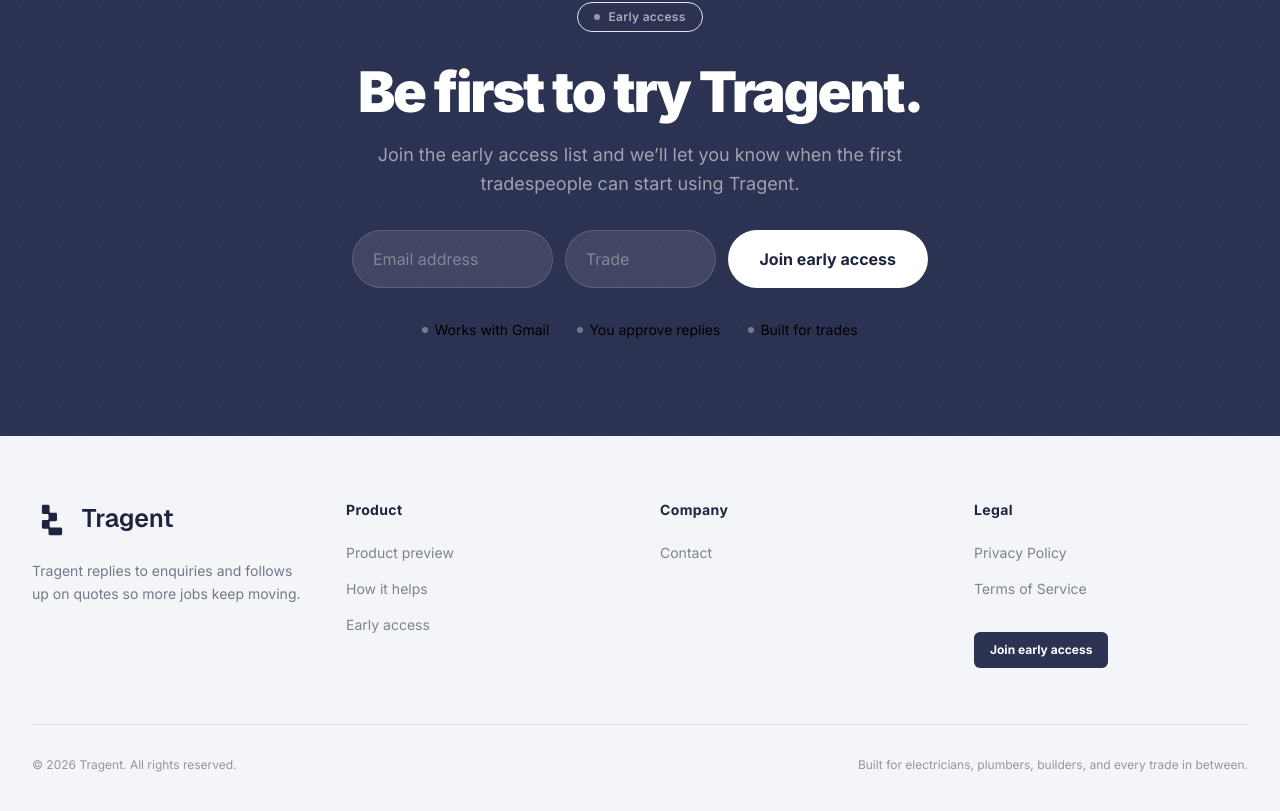
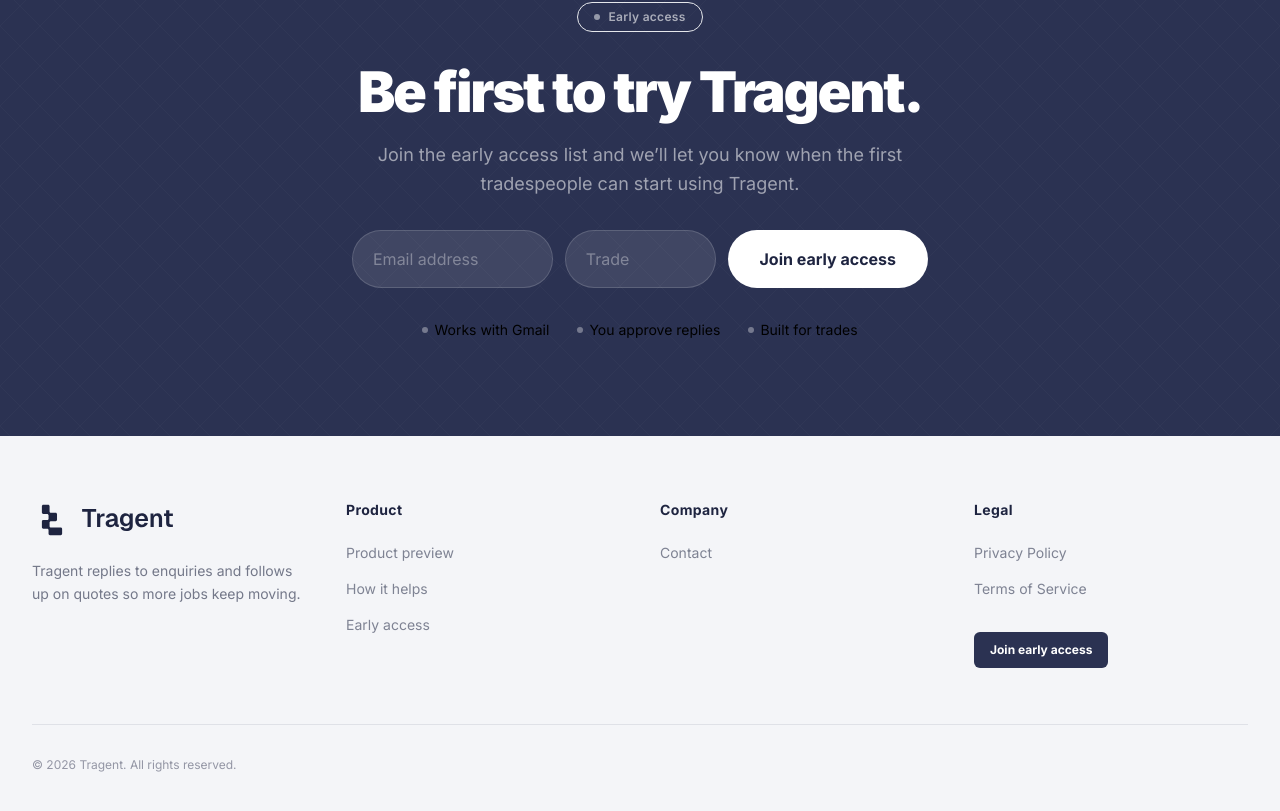
Before and after one commit to joecootes/tragent-website, a React (Vite) app: page / in a window 1280 px wide. Shown: the part 2159-2970 px from the top of the page. Built offline with nearby package versions, Linux system fonts and the light colour scheme.

Commit message:
Update Footer.jsx

```diff
--- a/src/components/Footer.jsx
+++ b/src/components/Footer.jsx
@@ -90,9 +90,6 @@ export default function Footer() {
           <p className="text-xs text-brand-text/45">
             &copy; {new Date().getFullYear()} Tragent. All rights reserved.
           </p>
-          <p className="text-xs text-brand-text/45">
-            Built for electricians, plumbers, builders, and every trade in between.
-          </p>
         </div>
       </div>
     </footer>
```
